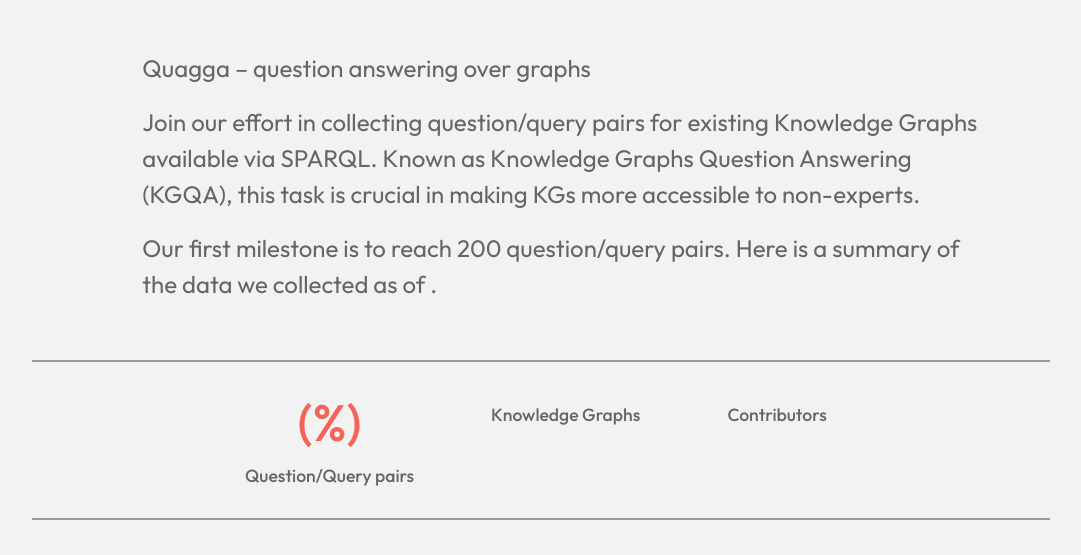
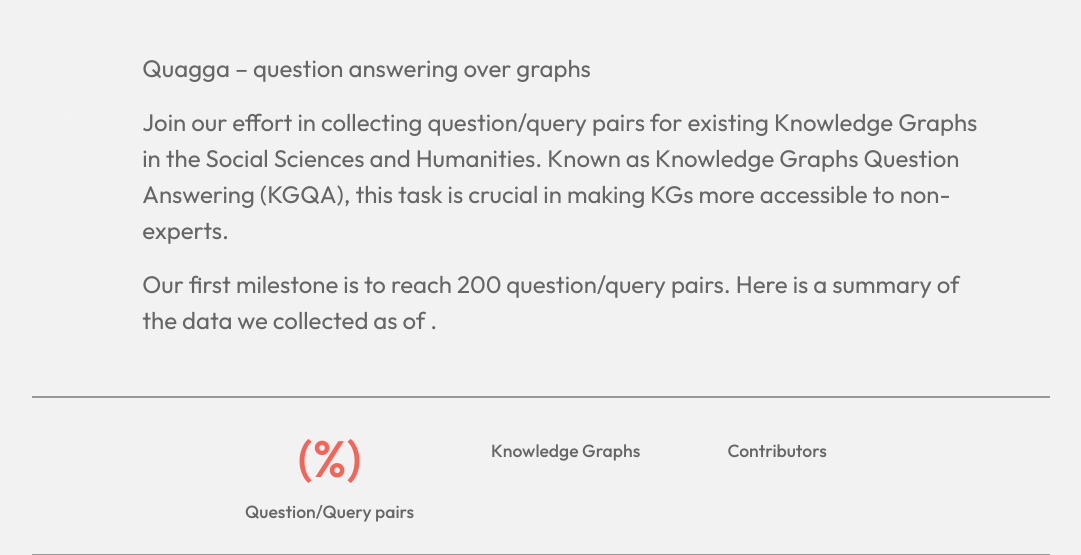
Before and after one commit to odoma-ch/quagga, a FastAPI app: template templates/home.html in a window 1280 px wide. Shown: the part 150-705 px from the top of the page, without its empty margins (99-1180 px from the left). Run offline with FastAPI, Linux system fonts and the light colour scheme; the template is opened without the code that fills it, so the values that code supplies are empty; parts of the project's set-up code (start-up, migrations or seed data) failed here and were passed over.

Commit message:
Changed slightly wording in Home page

```diff
--- a/templates/home.html
+++ b/templates/home.html
@@ -616,7 +616,7 @@
                     <div class="hero-header-content">
                         <p class="hero-description">Quagga – question answering over graphs</p>
                         <p class="hero-description">
-                            Join our effort in collecting question/query pairs for existing Knowledge Graphs available via SPARQL. Known as Knowledge Graphs Question Answering (KGQA), this task is crucial in making KGs more accessible to non-experts.
+                            Join our effort in collecting question/query pairs for existing Knowledge Graphs in the Social Sciences and Humanities. Known as Knowledge Graphs Question Answering (KGQA), this task is crucial in making KGs more accessible to non-experts.
                         </p>
                         <p class="hero-description">
                             Our first milestone is to reach 200 question/query pairs. Here is a summary of the data we collected as of {{ current_date }}.
```
